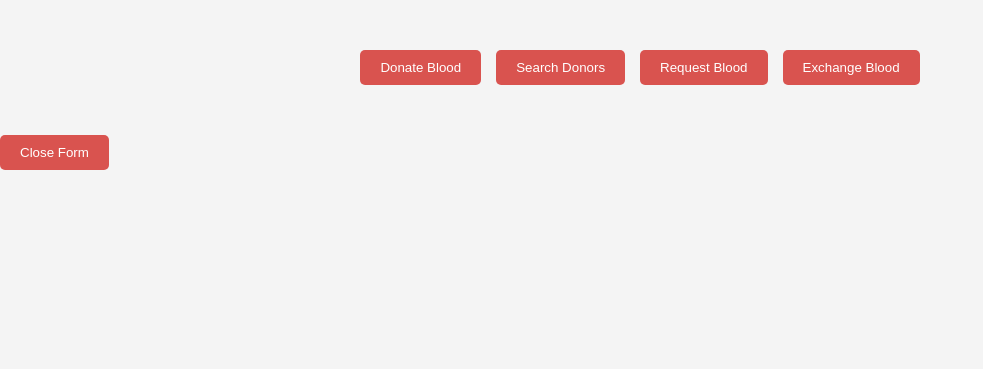
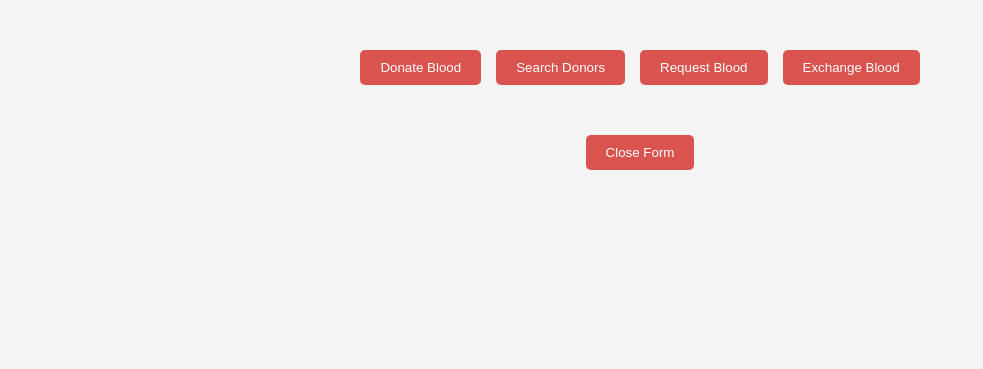
Before and after one commit to alizaib0000/BloodBankSystem01, a Flask app: page /dashboard in a window 1280 px wide. Shown: the part 60-429 px from the top of the page, without its empty margins (0-983 px from the left). Run offline with Flask 3, Linux system fonts and the light colour scheme; the visitor is signed in with stand-in values (Sample User, id 1).

Commit message:
Update dashboard.html

```diff
--- a/templates/dashboard.html
+++ b/templates/dashboard.html
@@ -147,7 +147,12 @@
   {% endif %}
 </div>
 
-<button onclick="clrscr()">Close Form</button>
+    <div class="close-form-container">
+  <button onclick="clrscr()">Close Form</button>
+</div>
+
+
+
 
 
 
```
